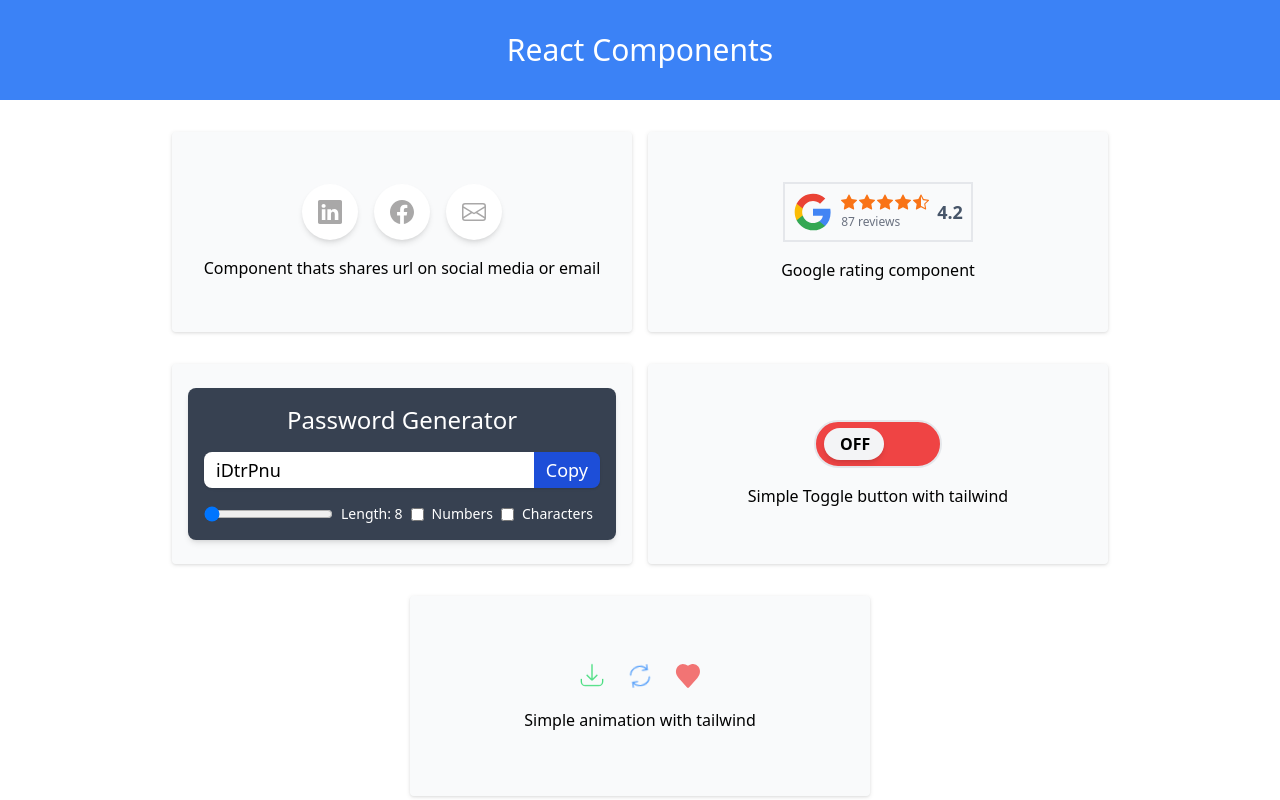
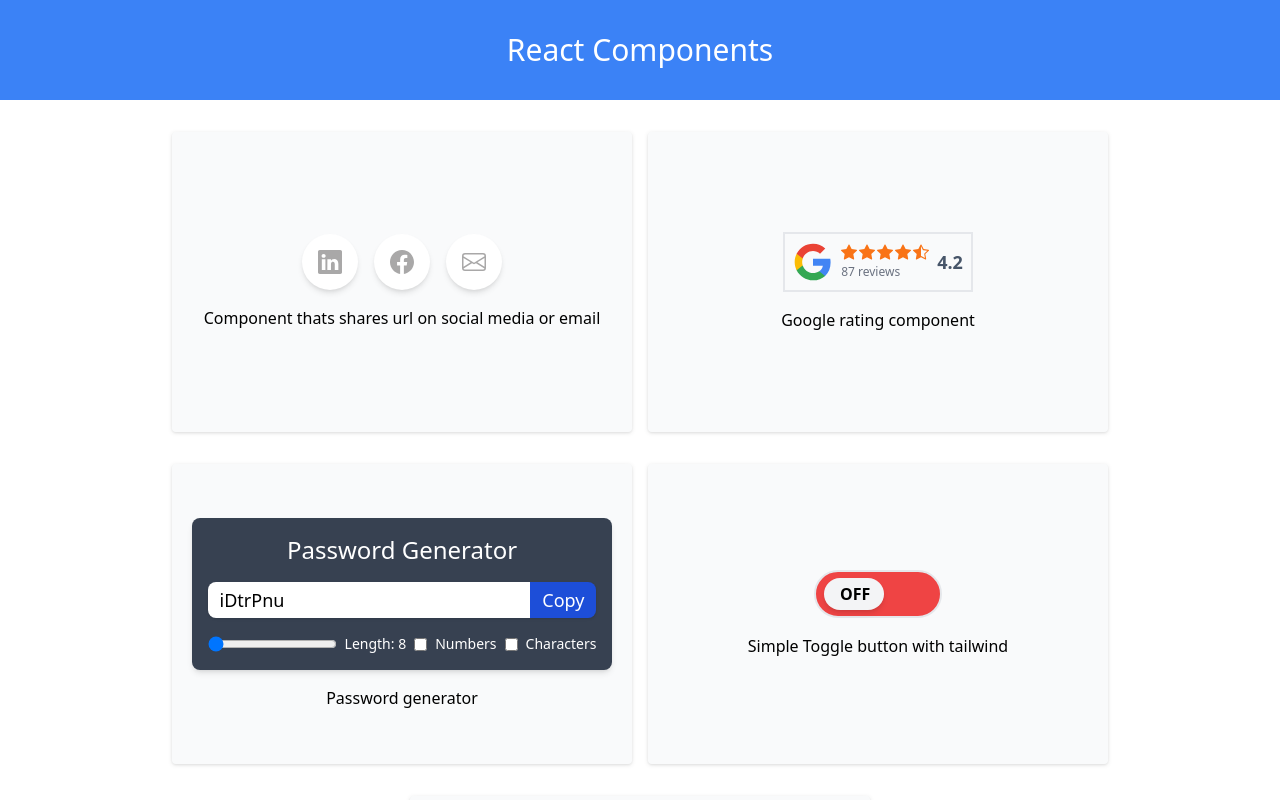
Before and after one commit to MuhammadUsmanMushtaq/react-components, a React (Create React App) app: page / in a window 1280 px wide. Shown: the top 800 px of the page. Built offline with nearby package versions, Linux system fonts and the light colour scheme.

Commit message:
refactor

```diff
--- a/public/index.html
+++ b/public/index.html
@@ -11,7 +11,7 @@
       manifest.json provides metadata used when your web app is installed on a
       user's mobile device or desktop. See https://developers.google.com/web/fundamentals/web-app-manifest/
     -->
-    <link rel="manifest" href="%PUBLIC_URL%/manifest.json" />
+    <!-- <link rel="manifest" href="%PUBLIC_URL%/manifest.json" /> -->
     <!--
       Notice the use of %PUBLIC_URL% in the tags above.
       It will be replaced with the URL of the `public` folder during the build.
--- a/src/components/Card.jsx
+++ b/src/components/Card.jsx
@@ -1,5 +1,5 @@
 const Card = ({ children }) => (
-  <div className='flex justify-center items-center flex-wrap w-[460px] h-[200px] drop-shadow bg-gray-50 hover:drop-shadow-md rounded p-4 mb-4'>
+  <div className='flex justify-center items-center flex-wrap w-[460px] h-[300px] drop-shadow bg-gray-50 hover:drop-shadow-md rounded p-4 mb-4'>
     {children}
   </div>
 );
--- a/src/components/PasswordGen.jsx
+++ b/src/components/PasswordGen.jsx
@@ -33,7 +33,7 @@ const PasswordGen = () => {
   }, [length, numAllowed, charAllowed, passwordGenerator]);
 
   return (
-    <>
+    <div className='flex justify-center items-center flex-col gap-4'>
       <div className='text-center text-2xl w-full max-w-md mx-auto rounded-lg p-4 text-white bg-gray-700 shadow-md'>
         Password Generator
         <div className='flex shadow rounded-lg overflow-hidden mb-4 mt-4'>
@@ -68,7 +68,6 @@ const PasswordGen = () => {
             <input
               type='checkbox'
               defaultChecked={numAllowed}
-              id='numberInput'
               onChange={() => {
                 setNumAllowed((prev) => !prev);
               }}
@@ -79,7 +78,6 @@ const PasswordGen = () => {
             <input
               type='checkbox'
               defaultChecked={charAllowed}
-              id='numberInput'
               onChange={() => {
                 setCharAllowed((prev) => !prev);
               }}
@@ -88,7 +86,8 @@ const PasswordGen = () => {
           </div>
         </div>
       </div>
-    </>
+      <p>Password generator </p>
+    </div>
   );
 };
 
--- a/src/components/SharingPost.jsx
+++ b/src/components/SharingPost.jsx
@@ -74,7 +74,7 @@ const SharingPost = () => {
     },
 
     {
-      id: 4,
+      id: 3,
       href: `mailto:?subject=${subject}&body=${shareUrl}`,
       icon: <EmailIcon />,
     },
```
